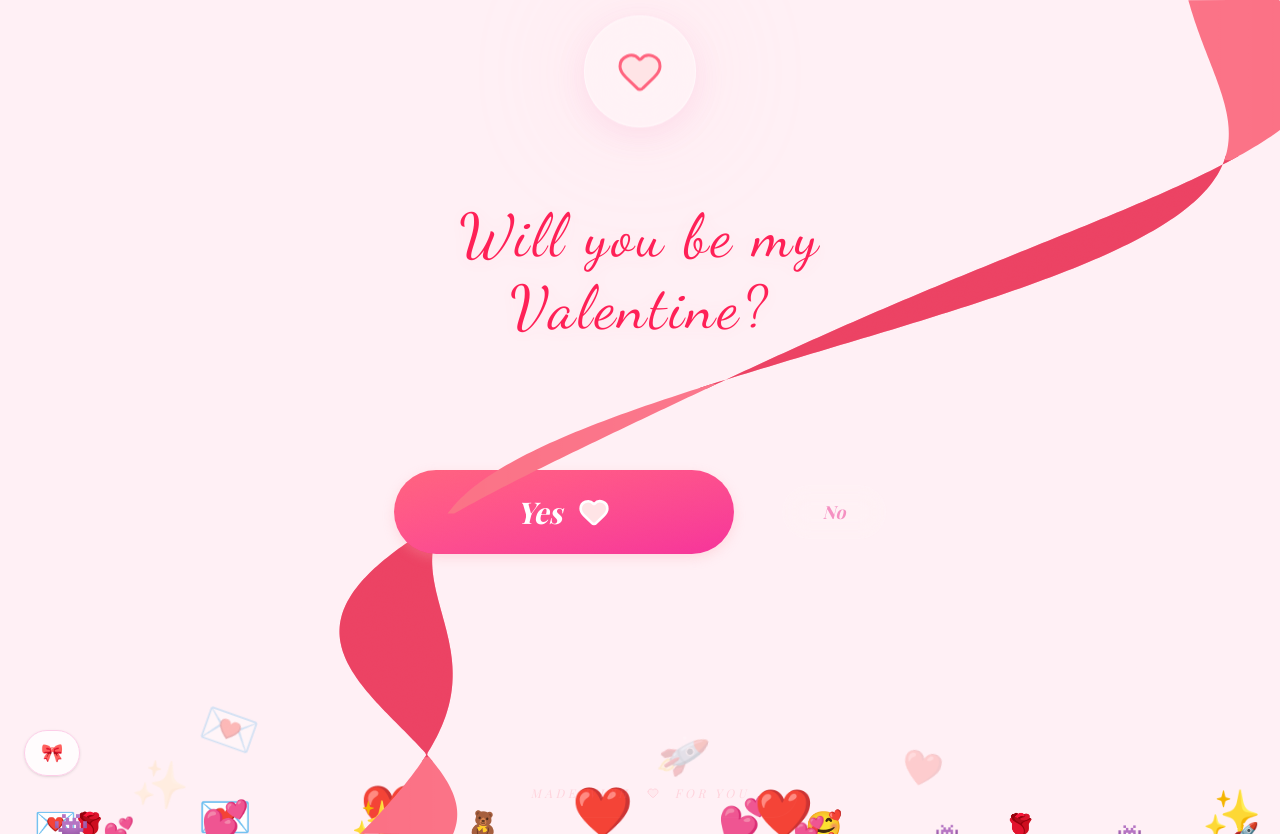
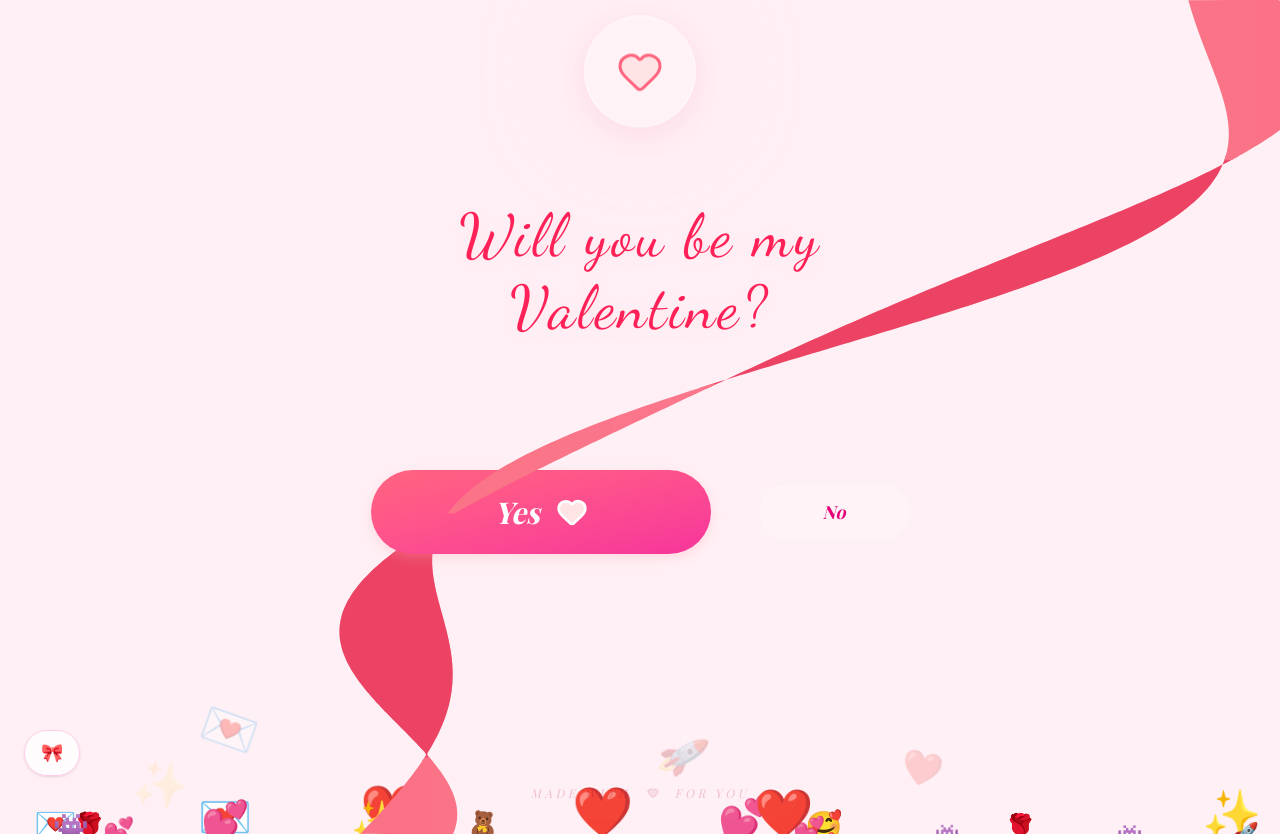
Before and after one commit to Aniket-a14/valentine_day, a Next.js app: page / in a window 1280 px wide. Built offline with nearby package versions, Linux system fonts and the light colour scheme; a web font is replaced by a local one.

Commit message:
feat: implement initial Valentine's Day question component with interactive buttons, confetti, and sound effects.

```diff
--- a/components/QuestionSection.tsx
+++ b/components/QuestionSection.tsx
@@ -93,9 +93,10 @@ export default function QuestionSection({ onAccept }: QuestionSectionProps) {
                     <button
                         onMouseEnter={handleNoInteraction}
                         onClick={handleNoInteraction}
-                        className={`btn-comfy-secondary py-3 px-10 text-lg font-elegant italic opacity-40 hover:opacity-100 transition-all duration-200 ${isShaking ? "animate-shake bg-rose-100/20 border-rose-200" : ""}`}
+                        className={`btn-comfy-secondary w-[150px] whitespace-nowrap py-3 px-4 text-lg font-elegant italic opacity-40 hover:opacity-100 transition-all duration-200 ${isShaking ? "animate-shake bg-rose-100/20 border-rose-200" : ""}`}
                         style={{
-                            transform: `scale(${Math.max(1 - noCount * 0.1, 0.6)})`,
+                            transform: `scale(${Math.max(1 - noCount * 0.15, 0)})`,
+                            opacity: Math.max(1 - noCount * 0.15, 0),
                         }}
                     >
                         {getNoButtonText()}
@@ -105,8 +106,8 @@ export default function QuestionSection({ onAccept }: QuestionSectionProps) {
 
             {/* Footer: Static at bottom */}
             <div className="mt-32 flex justify-center opacity-20 hover:opacity-60 transition-opacity duration-1000 z-10">
-                <p className="font-elegant italic text-rose-400 text-xs tracking-[0.3em] flex items-center gap-4 bg-white/5 backdrop-blur-xl px-12 py-4 rounded-full border border-white/10 pointer-events-auto hover:bg-white/10 transition-all">
-                    MADE WITH <Heart className="w-3 h-3 fill-rose-300/40" /> FOR YOU
+                <p className="font-elegant italic text-rose-800 text-xs tracking-[0.3em] flex items-center gap-4 bg-white/5 backdrop-blur-xl px-12 py-4 rounded-full border border-white/10 pointer-events-auto hover:bg-white/10 transition-all">
+                    MADE WITH <Heart className="w-3 h-3 fill-rose-800/40" /> FOR YOU
                 </p>
             </div>
         </div>
```
